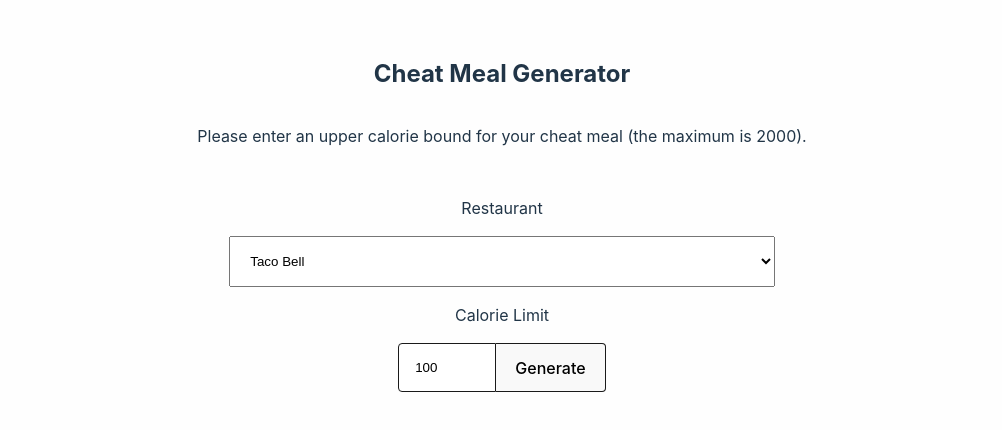
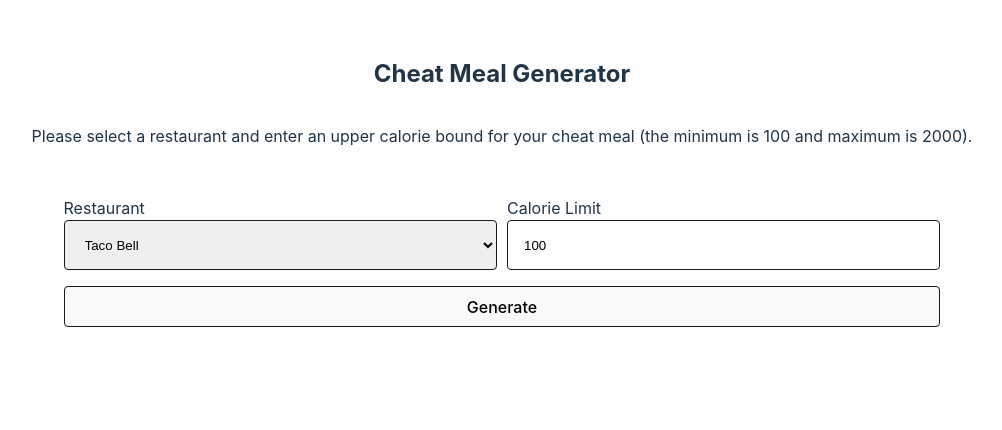
Before and after one commit to frmysantana/cheatMealGenerator, a React (Vite) app: page / in a window 1280 px wide. Shown: the top 430 px of the page, without its empty margins (138-1140 px from the left). Built offline with nearby package versions, Linux system fonts and the light colour scheme.

Commit message:
Adjust component layout.

```diff
--- a/src/App.jsx
+++ b/src/App.jsx
@@ -5,10 +5,10 @@
 import { restaurantOptions } from '../utils/constants';
 
 function App() {
-  const [ calorieLimit, setCalorieLimit ] = useState(100);
-  const [ restaurant, setRestaurant ] = useState('');
-  const [ error, setError ] = useState('');
-  const [ results, setResults ] = useState([])
+  const [calorieLimit, setCalorieLimit] = useState(100);
+  const [restaurant, setRestaurant] = useState('');
+  const [error, setError] = useState('');
+  const [results, setResults] = useState([])
 
   const handleCalorieChange = (e) => {
     const number = +e.target.value;
@@ -69,29 +69,27 @@
     <>
       <h1>Cheat Meal Generator</h1>
       <div className="card">
-        <p>Please enter an upper calorie bound for your cheat meal (the maximum is 2000).</p>
+        <p>
+          Please select a restaurant and enter an upper calorie bound for your cheat meal (the minimum is 100 and maximum is 2000).
+        </p>
         <form className="meal-form">
+          <div className="input-row">
+            <div className="input-container">
               <label for="restaurant">Restaurant</label>
               <select onChange={handleRestaurantChange} id="restaurant">
                 <option value={restaurantOptions.TACOBELL}>Taco Bell</option>
                 <option value={restaurantOptions.MCDONALDS}>McDonald's</option>
               </select>
+            </div>
+            <div  className="input-container">
               <label for="calorie-bound">Calorie Limit</label>
-          <div className="input-container">
               <input id="calorie-bound" type="number" min={100} max={2000}
                 onChange={handleCalorieChange}
-              /** figure out how to submit with enter key */
-              // onKeyUp={(e) => {
-              //   e.preventDefault();
-              //   if (e.code === "13" || e.key === "Enter") {
-              //     console.log('you hit the enter key!')
-              //   }
-              // }}
-              // onEnter={() => buttonRef.current.click()}
                 value={calorieLimit}
               />
+            </div>
+          </div>
           <button onClick={submitParams}>Generate</button>
-          </div>
         </form>
         <Error message={error} />
       </div>
@@ -107,7 +105,7 @@
  * X try form actions - only canary version; would have to change versions X
  * X convert cheerio to jsdom X
  * X clean up TacoBell data X
- * include other restaurants and add restaurant selector component
+ * X include other restaurants and add restaurant selector component
  * resolve punycode deprecation issue (maybe switch node to LTS?)
  * set veet as middleware between frontend and fastify???
  * convert everything to typescript for teh lulz
--- a/src/index.css
+++ b/src/index.css
@@ -1,3 +1,7 @@
+* {
+  box-sizing: border-box;
+}
+
 :root {
   font-family: Inter, system-ui, Avenir, Helvetica, Arial, sans-serif;
   line-height: 1.5;
@@ -6,7 +10,6 @@
   color-scheme: light dark;
   color: rgba(255, 255, 255, 0.87);
   background-color: #242424;
-  box-sizing: border-box;
 
   font-synthesis: none;
   text-rendering: optimizeLegibility;
@@ -15,9 +18,8 @@
 }
 
 button {
-  border-radius: 8px;
+  border-radius: 4px;
   border: 1px solid #1a1a1a;
-  border-left: none;
   padding: 0.6em 1.2em;
   font-size: 1em;
   font-weight: 500;
@@ -25,7 +27,6 @@
   background-color: #1a1a1a;
   cursor: pointer;
   transition: border-color 0.25s;
-  border-radius: 0 4px 4px 0;
 }
 
 button:hover {
@@ -58,7 +59,6 @@
   margin: 0 auto;
   padding: 2rem;
   text-align: center;
-  box-sizing: border-box;
   display: flex;
   flex-direction: column;
   align-items: center;
@@ -71,26 +71,40 @@
 .meal-form {
   display: flex;
   flex-direction: column;
-  justify-content: center;
   gap: 1rem;
   padding: 2rem;
 }
 
+label {
+  text-align: left;
+  display: block;
+}
+
 select {
+  border: 1px solid #1a1a1a;
   padding: 1rem;
+  border-radius: 4px;
+  width: 100%;
+  height: 50px;
+}
+
+.input-row {
+  display: flex;
+  justify-content: center;
+  gap: 10px;
+  width: 100%;
 }
 
 .input-container {
-  display: flex;
-  justify-content: center;
-  width: 100%;
+  width: 50%;
 }
 
-.meal-form input {
+#calorie-bound {
   padding: 1rem;
-  min-width: 50px;
+  width: 100%;
   border: 1px solid #1a1a1a;
-  border-radius: 4px 0 0 4px;
+  border-radius: 4px;
+  height: 50px;
 }
 
 .error {
@@ -98,7 +112,7 @@
 }
 
 table {
-  width: 50%;
+  /* width: 100%; */
   border: 1px solid #1a1a1a;
   border-radius: 4px;
 }
```
Also changed, not shown: 1 other file (tests, documents, lock files or other folders). Lines whose indentation alone changed are shown as unchanged.
